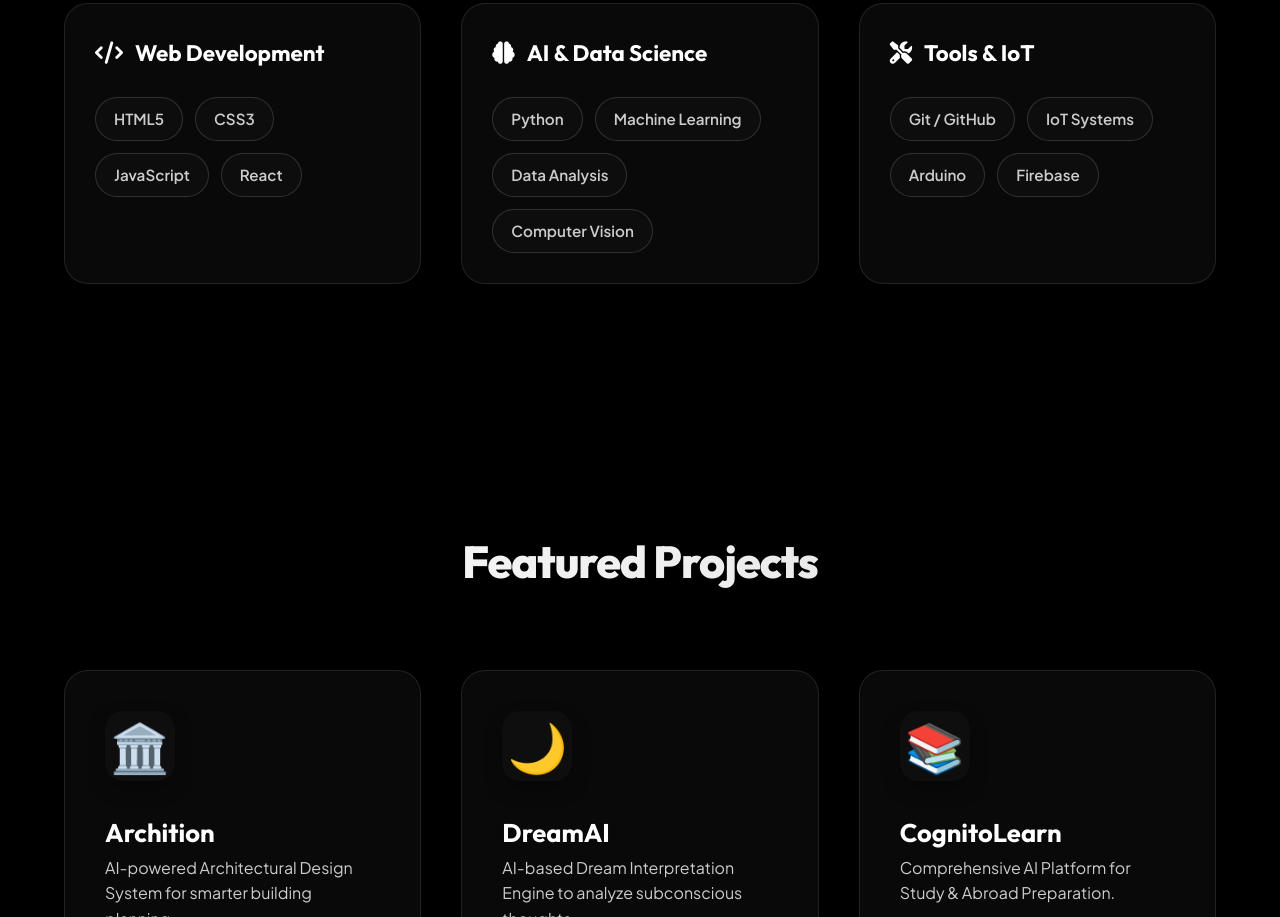
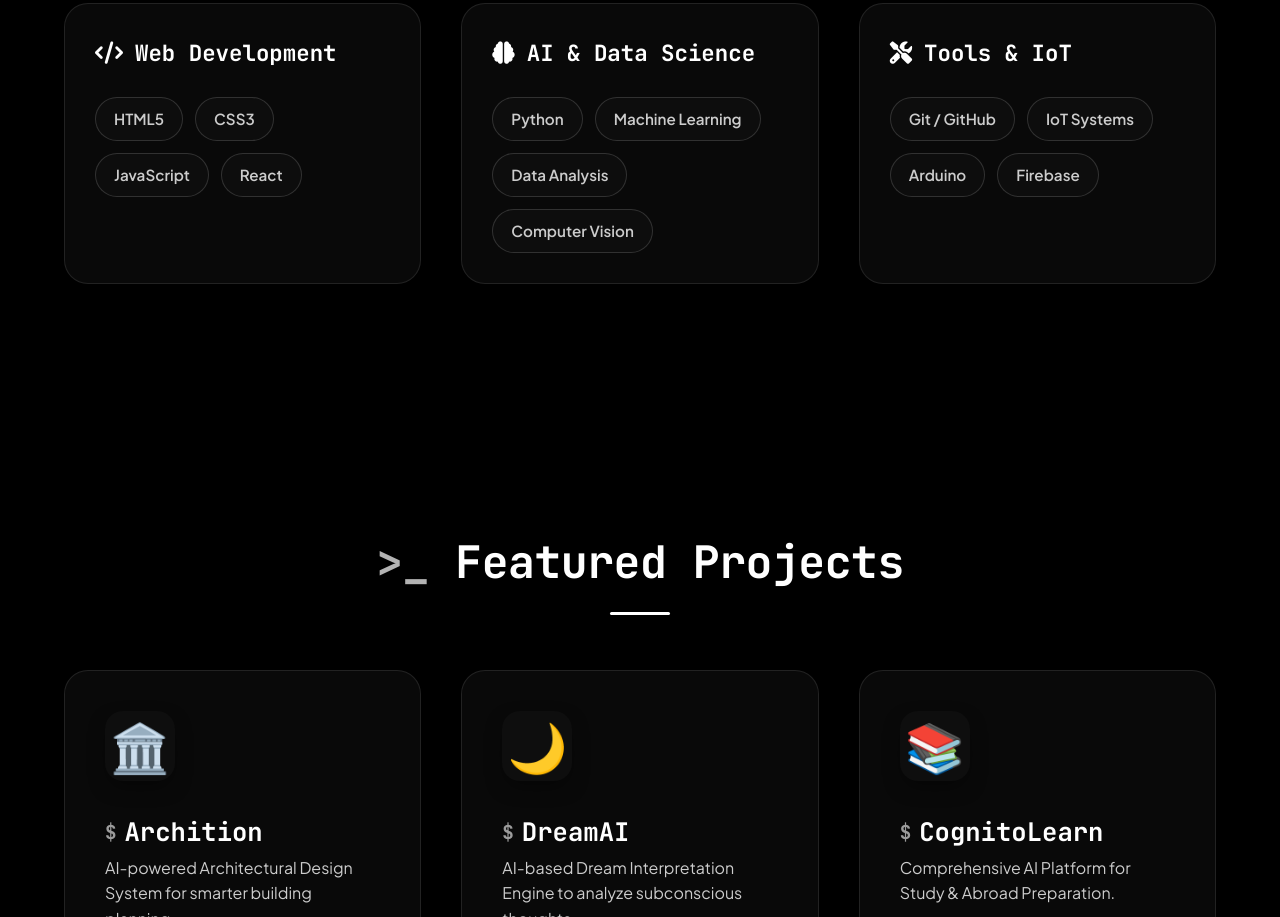
Before and after one commit to 12tejuk123/my-portfolio1, a plain HTML site: page index.html in a window 1280 px wide. Shown: the part 1883-2800 px from the top of the page. Drawn offline with Linux system fonts and the light colour scheme.

Commit message:
Apply Developer Terminal aesthetic with JetBrains Mono and prompt markers

```diff
--- a/styles.css
+++ b/styles.css
@@ -1,7 +1,4 @@
-/* ======================================
-   GLOBAL IMPORTS & VARIABLES
-====================================== */
-@import url('https://fonts.googleapis.com/css2?family=Outfit:wght@300;400;500;600;700;800&family=Plus+Jakarta+Sans:wght@300;400;500;600;700&display=swap');
+@import url('https://fonts.googleapis.com/css2?family=Outfit:wght@300;400;500;600;700;800&family=Plus+Jakarta+Sans:wght@300;400;500;600;700&family=JetBrains+Mono:wght@400;500;700&display=swap');
 
 :root {
     /* Modern Monochrome Dark Theme */
@@ -26,12 +23,15 @@
     --card-bg: rgba(10, 10, 10, 0.9);
     --card-border: rgba(255, 255, 255, 0.1);
 
+    --btn-text: #000000;
+
     --gradient-primary: linear-gradient(135deg, #FFFFFF, #888888);
     --gradient-accent: linear-gradient(135deg, #E0E0E0, #444444);
 
     /* Gradients */
-    --font-heading: 'Outfit', sans-serif;
+    --font-heading: 'JetBrains Mono', monospace;
     --font-body: 'Plus Jakarta Sans', sans-serif;
+    --font-mono: 'JetBrains Mono', monospace;
 
     /* Typography Scale */
     --font-xs: 0.85rem;
@@ -95,6 +95,8 @@
 
     --card-bg: rgba(245, 241, 233, 0.9);
     --card-border: rgba(93, 64, 55, 0.1);
+
+    --btn-text: #FFFFFF;
 
     --gradient-primary: linear-gradient(135deg, #5D4037, #A67B5B);
 
@@ -400,7 +402,7 @@ a {
 
 .btn {
     background: var(--primary);
-    color: #ffffff;
+    color: var(--btn-text);
     border: none;
     box-shadow: 0 10px 20px -10px var(--primary-glow);
 }
@@ -484,13 +486,31 @@ section {
     font-size: 2.8rem;
     text-align: center;
     margin-bottom: 70px;
-    font-weight: 800;
-    background: linear-gradient(to right, var(--primary), var(--secondary));
-    -webkit-background-clip: text;
-    background-clip: text;
-    -webkit-text-fill-color: transparent;
-    letter-spacing: -1px;
+    font-weight: 700;
+    color: var(--primary);
+    background: transparent;
+    -webkit-text-fill-color: initial;
+    letter-spacing: -0.5px;
     position: relative;
+    font-family: var(--font-mono);
+}
+
+.section-title::before {
+    content: '>_ ';
+    color: var(--secondary);
+    opacity: 0.8;
+}
+
+.section-title::after {
+    content: '';
+    position: absolute;
+    bottom: -15px;
+    left: 50%;
+    transform: translateX(-50%);
+    width: 60px;
+    height: 3px;
+    background: var(--primary);
+    border-radius: 2px;
 }
 
 /* ======================================
@@ -523,7 +543,7 @@ section {
 
 .about-btn:hover {
     background: var(--primary);
-    color: #fff;
+    color: var(--btn-text);
     box-shadow: 0 10px 25px -10px var(--primary-glow);
 }
 
@@ -724,6 +744,17 @@ section {
     font-size: 1.6rem;
     font-weight: 700;
     color: var(--text-main);
+    font-family: var(--font-mono);
+    display: flex;
+    align-items: center;
+    gap: 8px;
+}
+
+.project-card-pro h4::before {
+    content: '$';
+    color: var(--primary);
+    font-size: 1.2rem;
+    opacity: 0.6;
 }
 
 .project-card-pro p {
@@ -1027,7 +1058,7 @@ footer {
 
 .tech-badge {
     padding: 8px 20px;
-    background: rgba(255,255,255,0.05);
+    background: var(--card-bg);
     border: 1px solid var(--glass-border);
     border-radius: 50px;
     color: var(--primary);
@@ -1043,11 +1074,17 @@ footer {
     font-weight: 600;
     margin-bottom: 40px;
     transition: 0.3s;
+    background: transparent;
+    padding: 10px 20px;
+    border-radius: var(--radius-pill);
+    border: 1px solid transparent;
 }
 
 .back-link:hover {
     color: var(--primary);
     transform: translateX(-5px);
+    border-color: var(--primary);
+    background: var(--card-bg);
 }
 
 @media (max-width: 1024px) {
```
